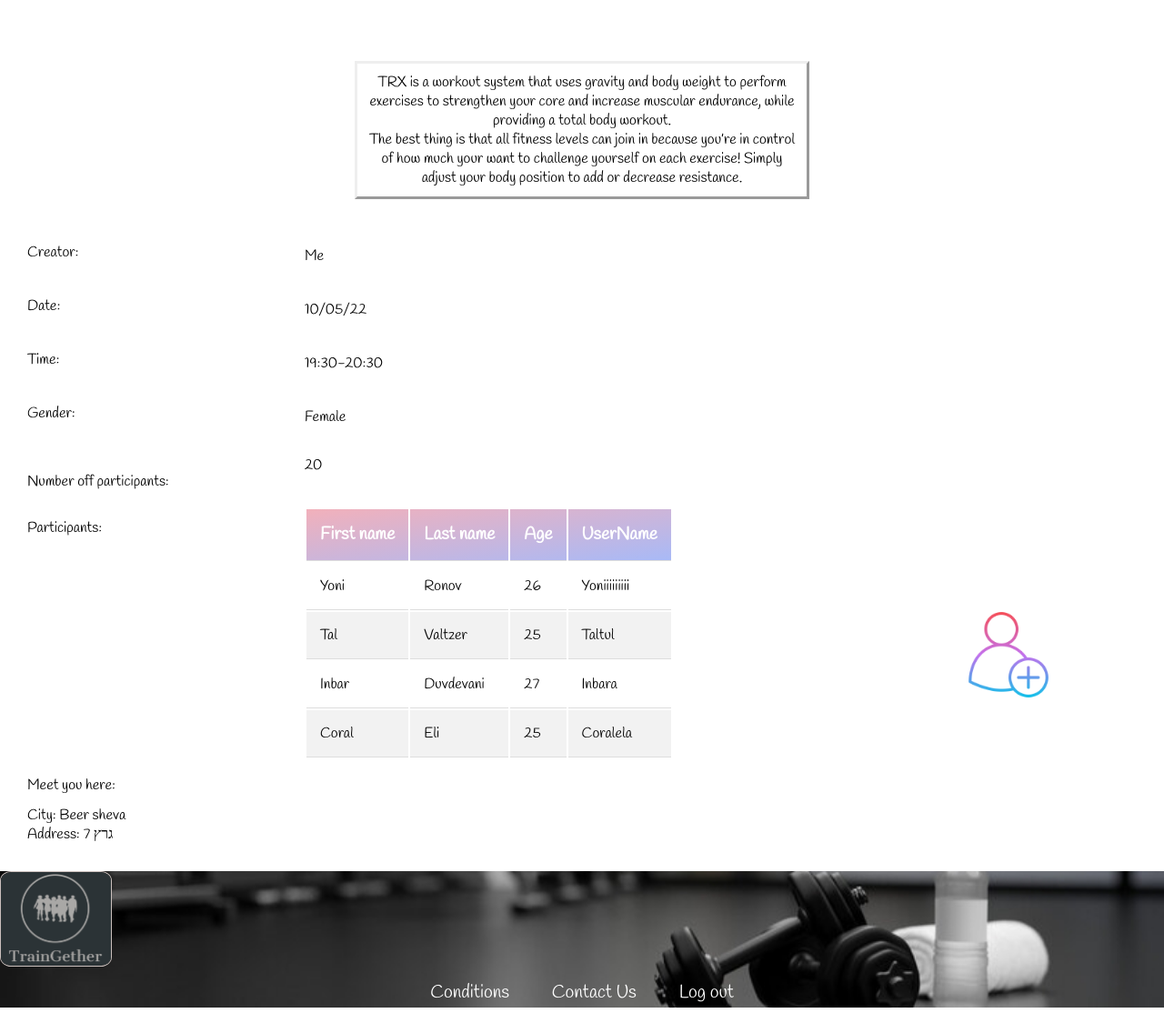
After one commit to talValtz/Web, a Flask app: page /workoutDetails in a window 1280 px wide. The commit adds this page. Shown: the part 358-1483 px from the top of the page at 91% size. Run offline with Flask 2, Linux system fonts and the light colour scheme; some libraries are stand-ins or nearby versions.

Commit message:
tal 27/06

```diff
--- a/Flask Skeleton Project/app.py
+++ b/Flask Skeleton Project/app.py
@@ -3,7 +3,7 @@ from flask import Flask
 
 ###### App setup
 app = Flask(__name__)
-#app.config.from_pyfile('settings.py')
+app.config.from_pyfile('settings.py')
 
 ###### Pages
 
@@ -52,6 +52,10 @@ app.register_blueprint(logIn)
 from pages.signUp.signUp import signUp
 app.register_blueprint(signUp)
 
+##workoutDetails
+from pages.workoutDetails.workoutDetails import workoutDetails
+app.register_blueprint(workoutDetails)
+
 
 
 
--- a/Flask Skeleton Project/components/footer/templates/footer.html
+++ b/Flask Skeleton Project/components/footer/templates/footer.html
@@ -6,6 +6,6 @@
     <div class="BottomMenu">
         <a id="BMenu" href="/conditions">Conditions</a>
         <a href="/contactUs">Contact Us</a>
-        <a href="/logIn">Log out</a>
+        <a href="/signIn">Log out</a>
     </div>
 </footer>
--- a/Flask Skeleton Project/pages/homepage/homepage.py
+++ b/Flask Skeleton Project/pages/homepage/homepage.py
@@ -1,4 +1,4 @@
-from flask import Blueprint, render_template
+from flask import Blueprint, render_template,redirect,url_for
 
 # main_menu blueprint definition
 homepage = Blueprint('homepage', __name__, static_folder='static', static_url_path='/homepage', template_folder='templates')
@@ -11,5 +11,6 @@ def index():
     return render_template('homepage.html')
 
 @homepage.route('/homepage')
+@homepage.route('/home')
 def redirect_homepage():
-     return render_template('homepage.html')
+    return redirect(url_for('homepage.index'))
--- a/Flask Skeleton Project/pages/homepage/templates/homepage.html
+++ b/Flask Skeleton Project/pages/homepage/templates/homepage.html
@@ -10,6 +10,10 @@
 
 {% block bodyTitle %}
     <h1>Welcome To TrainGether</h1>
+    {% if session['user'] %}
+        <h3 class="userName_Sessin"> {{ session['user']}} </h3>
+    {% endif %}
+
     <h2>You have reached a place where you can find partners for every training,</h2>
     <h2> get motivated, create experiences, and meet new partners.</h2>
 {% endblock %}
--- a/Flask Skeleton Project/pages/logIn/templates/logIn.html
+++ b/Flask Skeleton Project/pages/logIn/templates/logIn.html
@@ -25,7 +25,7 @@
 
 
 <div id="id01" class="modal">
-    <form class="modal-content animate" action="../templates/MainPage.html" method="post">
+    <form class="modal-content animate" action="{{url_for('logIn.login')}}" method="post">
         <div class="imgcontainer">
             <span onclick="ClickFunctionCloseNone()" class="close" title="Close Modal">&times;</span>
             <img src="{{ url_for('logIn.static', filename='media/SportMan.jpg') }}" alt="SportMan" class="SportMan">
@@ -33,7 +33,7 @@
 
         <div class="container">
             <label for="uname"><b>Username</b></label>
-            <input type="text" placeholder="Enter Username" name="uname" required>
+            <input type="text" placeholder="Enter Username" name="username" required>
 
             <label for="psw"><b>Password</b></label>
             <input type="password" placeholder="Enter Password" name="psw" required>
--- a/Flask Skeleton Project/pages/signUp/signUp.py
+++ b/Flask Skeleton Project/pages/signUp/signUp.py
@@ -4,5 +4,5 @@ from flask import Blueprint, render_template
 signUp = Blueprint('signUp', __name__, static_folder='static', static_url_path='/signUp', template_folder='templates')
 
 @signUp.route('/signUp')
-def redirect_homepage():
+def redirect_signUp():
      return render_template('signUp.html')
--- /dev/null
+++ b/Flask Skeleton Project/pages/workoutDetails/static/css/workoutDetails.css
@@ -0,0 +1,102 @@
+.train_text_box {
+    border-style: outset;
+    /*  margin-left: center;  put text_box in the center*/
+    margin-left: auto;
+    margin-right: auto;
+    width: 500px;
+    padding: 10px;
+    text-align: center;
+}
+
+.p1 {
+    font-size: 20px;
+}
+
+.see_details {
+    padding: 30px;
+}
+
+/* the position of the join button*/
+.joinUNbutton {
+    margin-top: -18%;
+    margin-right: 10%;
+    float: right;
+}
+
+#JoinBtn .joinBtn {
+    background-image: url(../media/JoinWorkout.png);
+    background-repeat: no-repeat;
+    background-size: cover;
+    align-self: flex-end;
+    width: 100px;
+    height: 100px;
+}
+
+#JoinBtn { /* affect the text*/
+    text-align: center;
+    color: #81c6cf;
+    font-size: 25px;
+}
+
+.unsubscribe {
+    /*margin: 35px 0 0 50px;*/
+    background-image: url(../media/Unsubscribe.png);
+    background-repeat: no-repeat;
+    background-size: cover;
+    align-self: flex-end;
+    width: 80px;
+    height: 80px;
+}
+
+#Unsubscribe {
+    text-align: center;
+    color: #81c6cf;
+    font-size: 25px;
+}
+
+.col-75 {
+    float: left;
+    width: 75%;
+    margin-top: 6px;
+}
+
+.col-25 {
+    float: left;
+    width: 25%;
+    margin-top: 6px;
+}
+
+label {
+    padding: 12px 12px 12px 0;
+    display: inline-block;
+}
+
+th, td {
+    padding: 15px;
+    text-align: left;
+    border-bottom: 1px solid #ddd;
+}
+
+th {
+    color: white;
+}
+
+tr:nth-child(even) {
+    background-color: #f2f2f2;
+}
+
+tr:hover {
+    background-color: #94b9c9cf;
+}
+
+thead {
+
+    overflow: hidden;
+    background: linear-gradient(to bottom right, rgba(239, 159, 172, 0.82), rgba(154, 175, 246, 0.865));
+    font-size: larger;
+}
+
+table {
+
+    grid-area: main;
+}
--- /dev/null
+++ b/Flask Skeleton Project/pages/workoutDetails/static/js/workoutDetails.js
@@ -0,0 +1,21 @@
+function JoinWorkout(){
+  document.querySelector("tbody").insertAdjacentHTML("beforeend",`
+  <tr>
+  <td>Tamar (me)</td>
+  <td>Primo </td>
+  <td>24</td>
+  <td>Primotek</td>
+</tr>
+  `)
+/*document.getElementById("JoinBtn").innerHTML = " ";*/
+document.getElementById("JoinBtn").hidden = true;
+document.getElementById("Unsubscribe").hidden = false;
+}
+
+let parTable= document.getElementById("work_Participants");
+
+function deleteMyself(){
+  document.getElementById("JoinBtn").hidden = false;
+  document.getElementById("Unsubscribe").hidden = true;
+  document.getElementById("work_Participants").deleteRow(document.getElementById("work_Participants").rows.length-1);
+}
--- /dev/null
+++ b/Flask Skeleton Project/pages/workoutDetails/templates/workoutDetails.html
@@ -0,0 +1,159 @@
+{% extends 'base.html' %}
+
+{% block title %}Workouts details{% endblock %}
+{% block page_head %}
+    <link rel="stylesheet" href="{{ url_for('workoutDetails.static', filename='css/workoutDetails.css') }}"/>
+    <script defer src="{{ url_for('workoutDetails.static' ,filename='js/workoutDetails.js') }}"></script>
+{% endblock %}
+
+
+{% block bodyTitle %}
+    <h1>My Details</h1>
+    <h2>Workouts Details </h2>
+    <h1>TRX</h1>
+{% endblock %}
+
+{% block content %}
+    <div class="train_text_box">
+    <p1>TRX is a workout system that uses gravity and body weight to perform
+       exercises to strengthen your core and increase muscular endurance,
+       while providing a total body workout.<br>
+       The best thing is that all fitness levels can join in because you’re
+       in control of how much your want to challenge yourself on each exercise!
+       Simply adjust your body position to add or decrease resistance.
+    </p1>
+  </div>
+
+  <div class="see_details">
+    <div class="row">
+      <div class="col-25">
+        <label for="Creator">Creator:</label>
+      </div>
+      <div class="col-75">
+        <p class="output1" id="work_Creator">Me</p>
+      </div>
+    </div>
+
+    <div class="row">
+      <div class="col-25">
+        <label for="date">Date:</label>
+      </div>
+      <div class="col-75">
+        <p class="output2" id="work_Date"> 10/05/22</p>
+      </div>
+    </div>
+
+    <div class="row">
+      <div class="col-25">
+        <label for="Time">Time:</label>
+      </div>
+      <div class="col-75">
+        <p class="output3" id="work_Time">19:30-20:30</p>
+      </div>
+    </div>
+
+    <div class="row">
+      <div class="col-25">
+        <label for="Gender">Gender:</label>
+      </div>
+      <div class="col-75">
+        <p class="output4" id="work_Gender">Female</p>
+      </div>
+    </div>
+
+    <div class="row">
+      <div class="col-25">
+     <label for="NumOffParticipants">Number off participants:</label>
+      </div>
+      <div class="col-50">
+         <p class="output5" id="work_NumOffPart">20</p>
+      </div>
+    </div>
+
+    <div class="row">
+      <div class="col-25">
+        <label for="Participants">Participants:</label>
+      </div>
+      <div class="col-75">
+        <div class="output6">
+          <div id="containerWorkouts">
+            <table  id="work_Participants" class="table">
+              <thead>
+              <tr >
+              <th>First name</th>
+              <th>Last name</th>
+              <th>Age</th>
+              <th>UserName</th>
+              </tr>
+             </thead>
+
+             <tbody>
+             <tr>
+              <td>Yoni</td>
+              <td>Ronov </td>
+              <td>26</td>
+              <td>Yoniiiiiiiii</td>
+            </tr>
+
+            <tr>
+              <td>Tal</td>
+              <td>Valtzer </td>
+              <td>25</td>
+              <td>Taltul</td>
+            </tr>
+
+            <tr>
+              <td>Inbar</td>
+              <td>Duvdevani </td>
+              <td>27</td>
+              <td>Inbara</td>
+            </tr>
+
+            <tr>
+              <td>Coral</td>
+              <td>Eli </td>
+              <td>25</td>
+              <td>Coralela</td>
+            </tr>
+            </tbody>
+            </table>
+          </div>
+          <div class="joinUNbutton">
+            <div id="JoinBtn">
+              <div class="joinBtn" onclick="JoinWorkout()"></div>
+            </div>
+            <div id="Unsubscribe" hidden>
+              <div class="unsubscribe" onclick="deleteMyself()"></div>
+            </div>
+          </div>
+        </div>
+      </div>
+    </div>
+
+    <div class="row">
+      <div class="col-25">
+        <label for="place">Meet you here:</label>
+        <div>City: Beer sheva</div>
+        <div>Address: גרץ 7</div>
+        <div id="map3">
+
+
+          <script
+            src="https://maps.googleapis.com/maps/api/js?key=AIzaSyB41DRUbKWJHPxaFjMAwdrzWzbVKartNGg&callback=initMap&v=weekly"
+            defer
+          ></script>
+
+       </div>
+
+      </div>
+      <div class="col-75">
+        <p class="output7" id="work_Place"></p>
+      </div>
+    </div>
+  </div>
+
+
+
+
+
+{% endblock %}
--- /dev/null
+++ b/Flask Skeleton Project/pages/workoutDetails/workoutDetails.py
@@ -0,0 +1,8 @@
+from flask import Blueprint, render_template
+
+# main_menu blueprint definition
+workoutDetails = Blueprint('workoutDetails', __name__, static_folder='static', static_url_path='/workoutDetails', template_folder='templates')
+
+@workoutDetails.route('/workoutDetails')
+def redirect_workoutDetails():
+     return render_template('workoutDetails.html')
--- a/Flask Skeleton Project/pages/workouts/templates/workouts.html
+++ b/Flask Skeleton Project/pages/workouts/templates/workouts.html
@@ -44,7 +44,7 @@
                 <td>Approval</td>
                 <td>10/05/22</td>
                 <td>19:30-20:30</td>
-                <td><a href="WorkOutDetails.html">Watch details </a></td>
+                <td><a href="/workoutDetails">Watch details </a></td>
             </tr>
             <tr>
                 <td>Swimming</td>
--- a/Flask Skeleton Project/utilities/db/db_manager.py
+++ b/Flask Skeleton Project/utilities/db/db_manager.py
@@ -28,6 +28,7 @@ class DBManager:
             query_result = self.__cursor.fetchall()
         self.__close_connection()
         return query_result
+
 
     def execute(self, query, args=()):
         # Use for CREATE, DROP AND ALTER statements.
```
Also changed, not shown: Flask Skeleton Project/pages/logIn/logIn.py (+24 -5 lines), Flask Skeleton Project/pages/signUp/static/css/signUp.css (+36 -0 lines), Flask Skeleton Project/pages/signUp/templates/signUp.html (+5 -5 lines), Flask Skeleton Project/utilities/models/userModel.py (added, +12 -0 lines), Flask Skeleton Project/pages/workoutDetails/static/media/JoinWorkout.png (added), Flask Skeleton Project/pages/workoutDetails/static/media/Unsubscribe.png (added), 1 other file.
